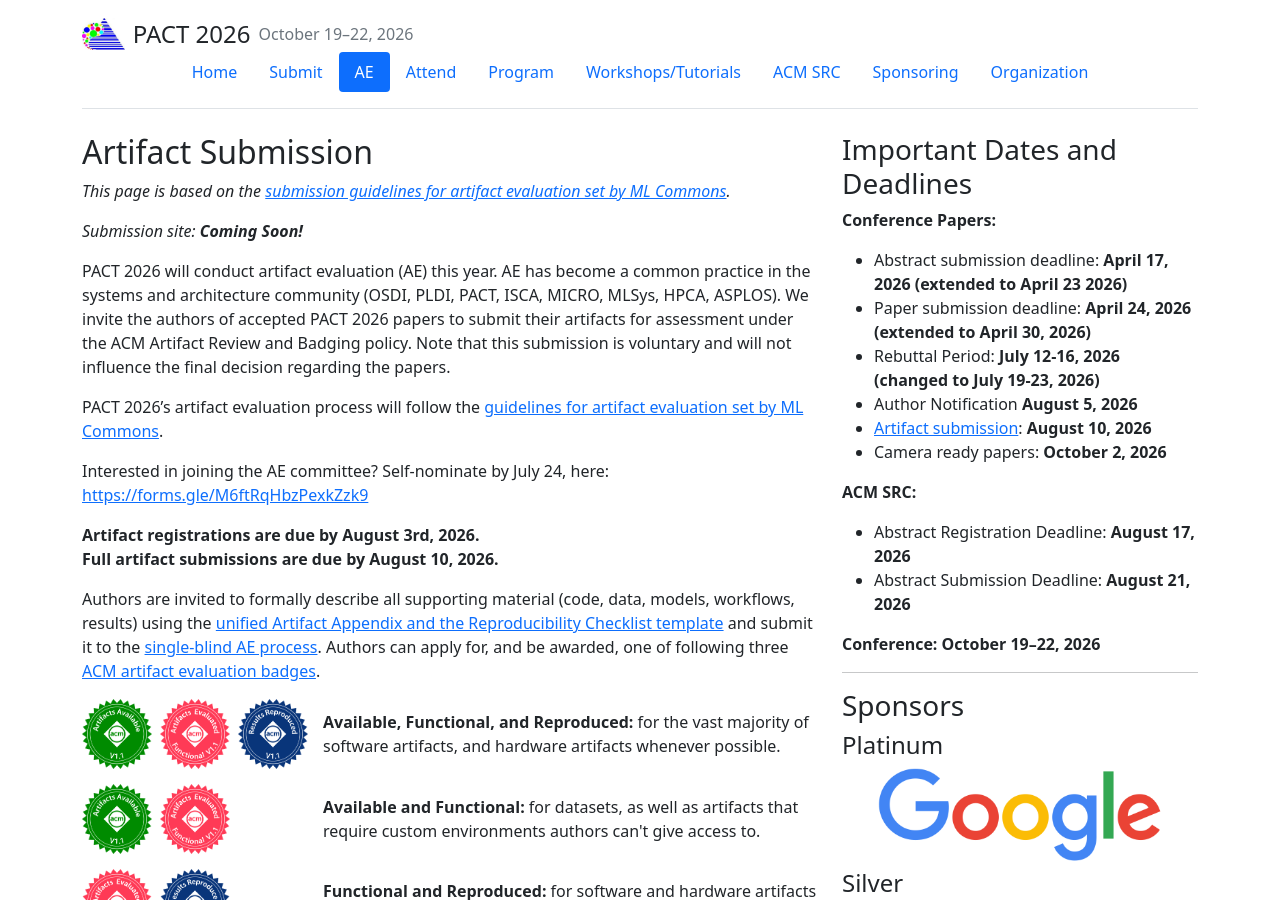
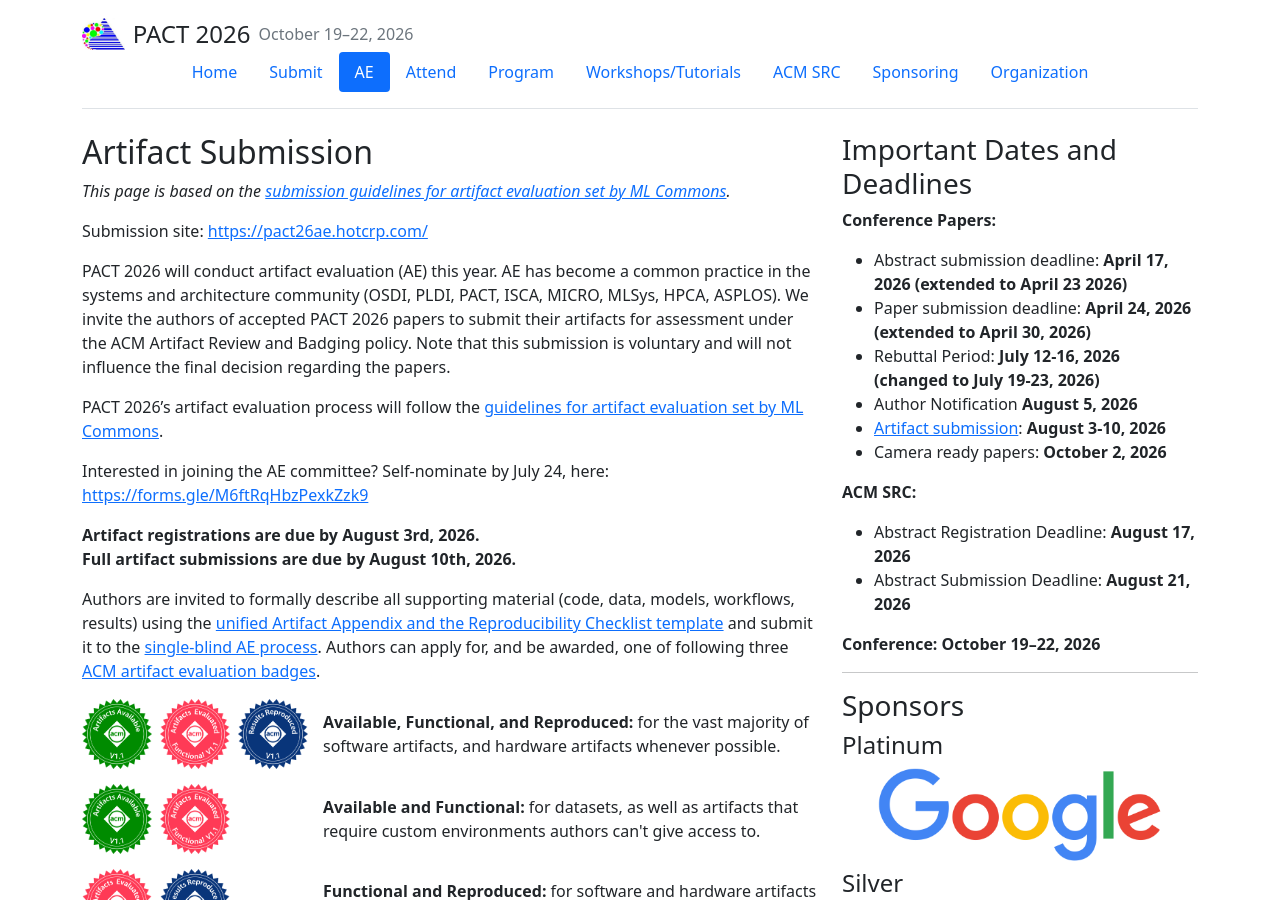
Before and after one commit to pact2026/pact2026.github.io, a Jekyll site: the page built from ae/index.md, in a window 1280 px wide and 900 px high. Built offline with Jekyll 4.4.1, drawn with Linux system fonts in a browser that asks for light colours.

Commit message:
web: fix ae section

```diff
--- a/_includes/sidebar.html
+++ b/_includes/sidebar.html
@@ -47,7 +47,7 @@
   <li>
 
         <a href="{{site.baseurl}}/ae">Artifact submission</a>:
-       <b>August 10, 2026</b>
+       <b>August 3-10, 2026</b>
 
   </li>
   <li>
--- a/ae/index.md
+++ b/ae/index.md
@@ -10,7 +10,7 @@ show_sidebar: true
 
 _This page is based on the [submission guidelines for artifact evaluation set by ML Commons](https://github.com/ctuning/artifact-evaluation/blob/master/docs/submission.md)._
 
-_Submission site: **Coming Soon!**_
+Submission site: [https://pact26ae.hotcrp.com/](https://pact26ae.hotcrp.com/)
 
 PACT 2026 will conduct artifact evaluation (AE) this year. AE has become a common practice in the systems and architecture community (OSDI, PLDI, PACT, ISCA, MICRO, MLSys, HPCA, ASPLOS). We invite the authors of accepted PACT 2026 papers to submit their artifacts for assessment under the ACM Artifact Review and Badging policy. Note that this submission is voluntary and will not influence the final decision regarding the papers.
 
@@ -19,7 +19,7 @@ PACT 2026's artifact evaluation process will follow the [guidelines for artifact
 Interested in joining the AE committee? Self-nominate by July 24, here: [ https://forms.gle/M6ftRqHbzPexkZzk9](https://forms.gle/M6ftRqHbzPexkZzk9)
 
 **Artifact registrations are due by August 3rd, 2026.**
-**Full artifact submissions are due by August 10, 2026.**
+**Full artifact submissions are due by August 10th, 2026.**
 
 Authors are invited to formally describe all supporting material (code, data, models, workflows, results) using the [unified Artifact Appendix and the Reproducibility Checklist template](https://github.com/ctuning/artifact-evaluation/blob/master/docs/checklist.md) and submit it to the [single-blind AE process](https://github.com/ctuning/artifact-evaluation/blob/master/docs/reviewing.md). Authors can apply for, and be awarded, one of following three [ACM artifact evaluation badges](https://www.acm.org/publications/policies/artifact-review-and-badging-current).
 
```
